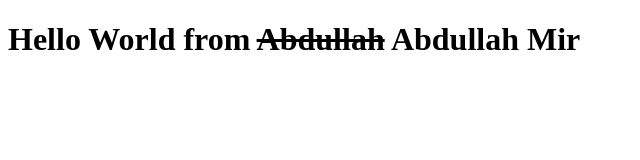
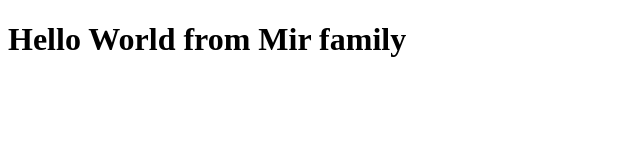
Before and after one commit to Abdullah-Mir712/bootcamp2020sept, a plain HTML site: page index.html in a window 1280 px wide. Shown: the whole page, without its empty margins (0-640 px from the left). Drawn offline with Linux system fonts and the light colour scheme.

Commit message:
updated index.html

```diff
--- a/index.html
+++ b/index.html
@@ -6,6 +6,6 @@
     <title>Bootcamp 2020</title>
 </head>
 <body>
-    <div><h1>Hello World from <s>Abdullah</s> Abdullah Mir</h1></div>
+    <div><h1>Hello World from Mir family</h1></div>
 </body>
 </html>
```
